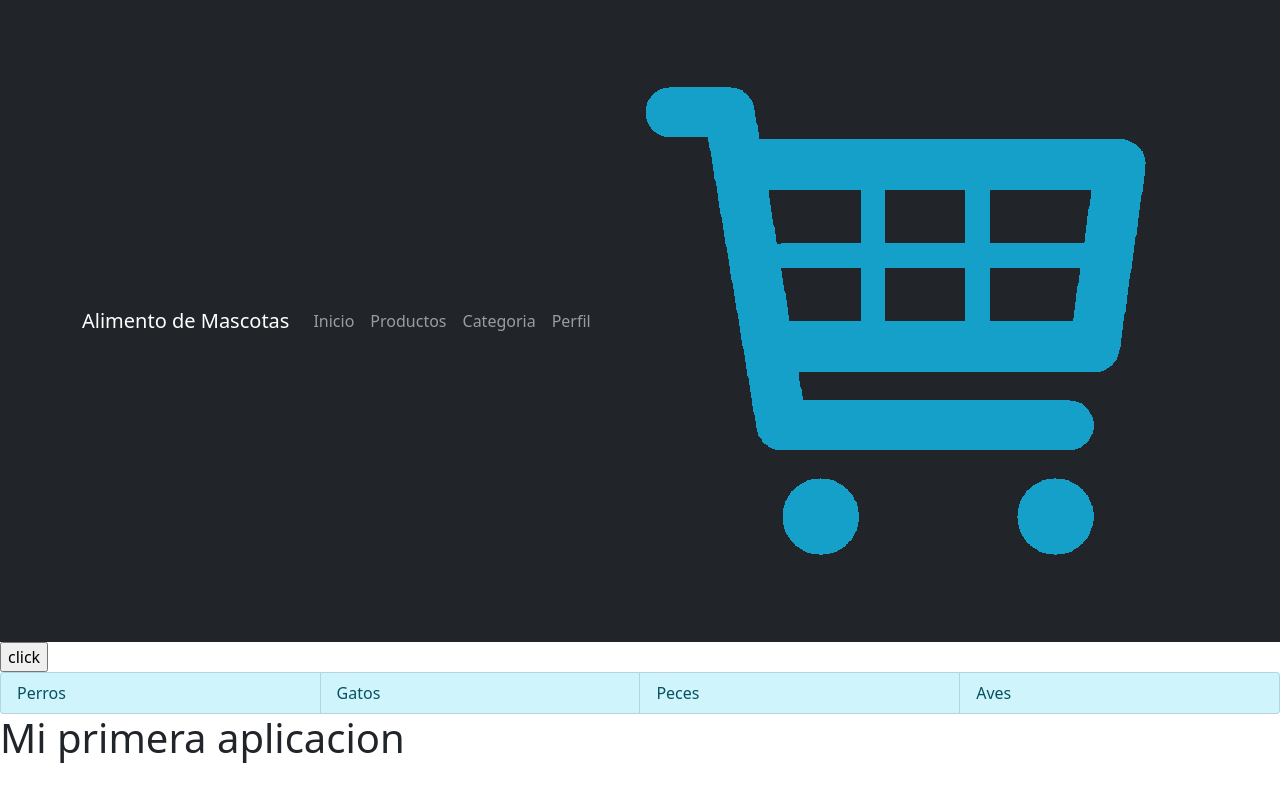
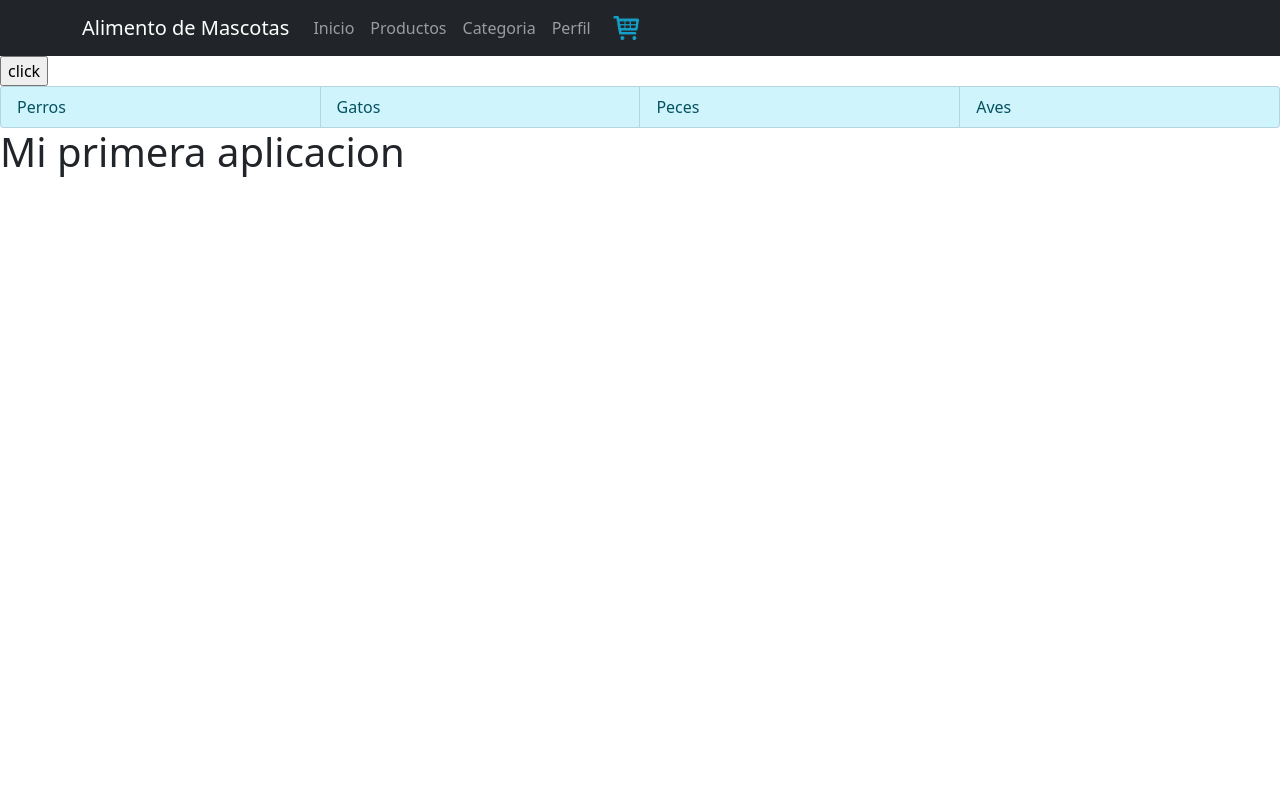
Before and after one commit to lucaspenalba/React-31170-, a React (Create React App) app: page / in a window 1280 px wide. Built offline with nearby package versions, Linux system fonts and the light colour scheme.

Commit message:
carrito y lista

```diff
--- a/src/components/Carticon/CartIcon.js
+++ b/src/components/Carticon/CartIcon.js
@@ -1,9 +1,10 @@
+import { Container } from 'react-bootstrap'
 
 export default function CartIcon () {
     return(
-        <div>
-            <img src="image/cart.png" alt="icono Carrito"/>
-        </div>
+        <Container>
+            <img src="image/cart.png" alt="icono Carrito" style={{width: "2rem"}}/>
+        </Container>
     )
 
 }
```
